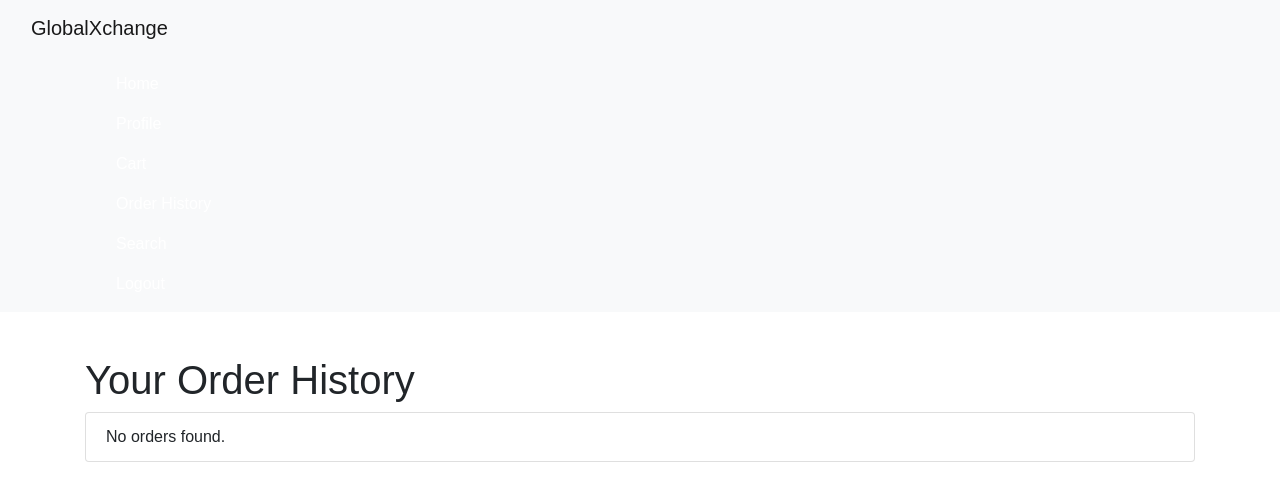
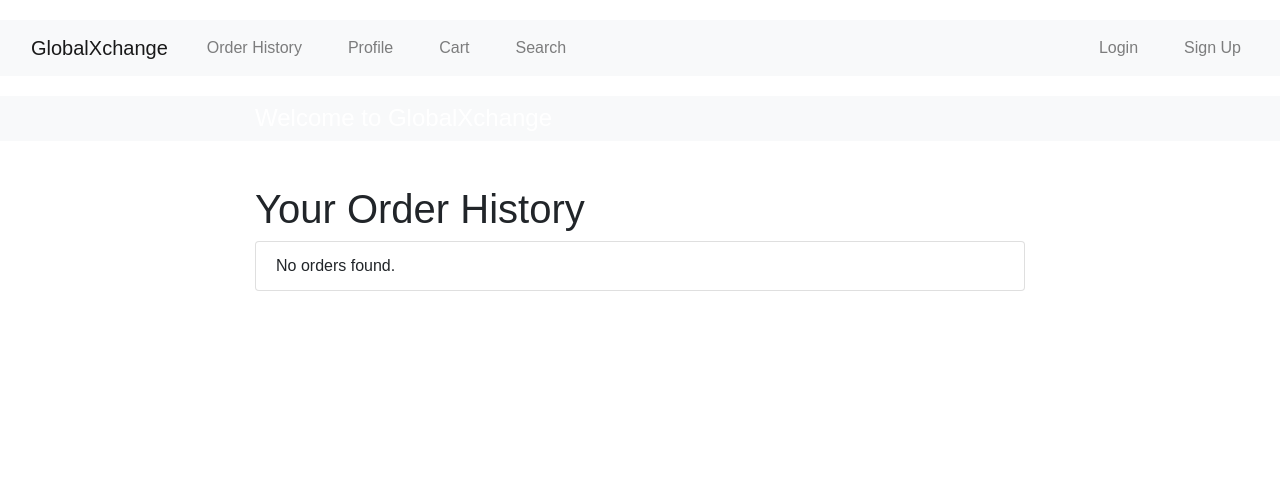
Before and after one commit to goldenjeffempire/globalxchange-platform, a Django app: template globalxchange/templates/order_history.html in a window 1280 px wide. Shown: the top 501 px of the page. Run offline with Django 3.2, Linux system fonts and the light colour scheme; the template is opened without the code that fills it, so the values that code supplies are empty; some libraries are stand-ins or nearby versions.

```diff
--- a/globalxchange/models.py
+++ b/globalxchange/models.py
@@ -5,6 +5,7 @@ class Product(models.Model):
     name = models.CharField(max_length=255, db_index=True)
     description = models.TextField()
     price = models.DecimalField(max_digits=10, decimal_places=2)
+    created_at = models.DateTimeField(auto_now_add=True)
 
     def __str__(self):
         return self.name
--- a/globalxchange/templates/base.html
+++ b/globalxchange/templates/base.html
@@ -17,19 +17,41 @@
 <body>
     <nav class="navbar navbar-expand-lg navbar-light bg-light">
         <a class="navbar-brand" href="{% url 'home' %}">GlobalXchange</a>
-        <!-- Navbar content here -->
+        <div class="collapse navbar-collapse">
+            <ul class="navbar-nav mr-auto">
+                <li class="nav-item">
+                    <a class="nav-link" href="{% url 'order_history' %}">Order History</a>
+                </li>
+                <li class="nav-item">
+                    <a class="nav-link" href="{% url 'profile' %}">Profile</a>
+                </li>
+                <li class="nav-item">
+                    <a class="nav-link" href="{% url 'cart' %}">Cart</a>
+                </li>
+                <li class="nav-item">
+                    <a class="nav-link" href="{% url 'search_products' %}">Search</a>
+                </li>
+            </ul>
+            <ul class="navbar-nav ml-auto">
+                {% if user.is_authenticated %}
+                <li class="nav-item">
+                    <a class="nav-link" href="{% url 'logout' %}">Logout</a>
+                </li>
+                {% else %}
+                <li class="nav-item">
+                    <a class="nav-link" href="{% url 'login' %}">Login</a>
+                </li>
+                <li class="nav-item">
+                    <a class="nav-link" href="{% url 'signup' %}">Sign Up</a>
+                </li>
+                {% endif %}
+            </ul>
+        </div>
     </nav>
 
     <header class="bg-light py-2">
         <div class="container">
-            <nav>
-                <a class="nav-link" href="{% url 'home' %}">Home</a>
-                <a class="nav-link" href="{% url 'profile' %}">Profile</a>
-                <a class="nav-link" href="{% url 'cart' %}">Cart</a>
-                <a class="nav-link" href="{% url 'order_history' %}">Order History</a>
-                <a class="nav-link" href="{% url 'search_products' %}">Search</a>
-                <a class="nav-link" href="{% url 'logout' %}">Logout</a>
-            </nav>
+            <h1>Welcome to GlobalXchange</h1>
         </div>
     </header>
 
--- a/static/styles.css
+++ b/static/styles.css
@@ -1,9 +1,29 @@
+/* globalxchange/static/css/styles.css */
+
+/* General Body Styles */
 body {
     font-family: Arial, sans-serif;
     margin: 0;
-    padding: 0;
+    padding: 20px 0; /* Combine top padding from first style */
 }
 
+/* Navbar */
+.navbar {
+    margin-bottom: 20px;
+}
+
+/* Container */
+.container {
+    max-width: 800px;
+    margin: 0 auto;
+}
+
+/* List Group */
+.list-group-item {
+    margin-bottom: 10px;
+}
+
+/* Header */
 header {
     background-color: #333;
     color: white;
@@ -15,6 +35,7 @@ header h1 {
     font-size: 24px;
 }
 
+/* Navigation Links */
 nav a {
     color: white;
     margin: 0 15px;
@@ -25,6 +46,7 @@ nav a:hover {
     text-decoration: underline;
 }
 
+/* Footer */
 footer {
     background-color: #333;
     color: white;
@@ -35,6 +57,7 @@ footer {
     bottom: 0;
 }
 
+/* Main Content */
 main {
     padding: 20px;
 }
```
Also changed, not shown: globalxchange/admin.py (+8 -2 lines), globalxchange/migrations/0003_alter_product_name.py (added).
